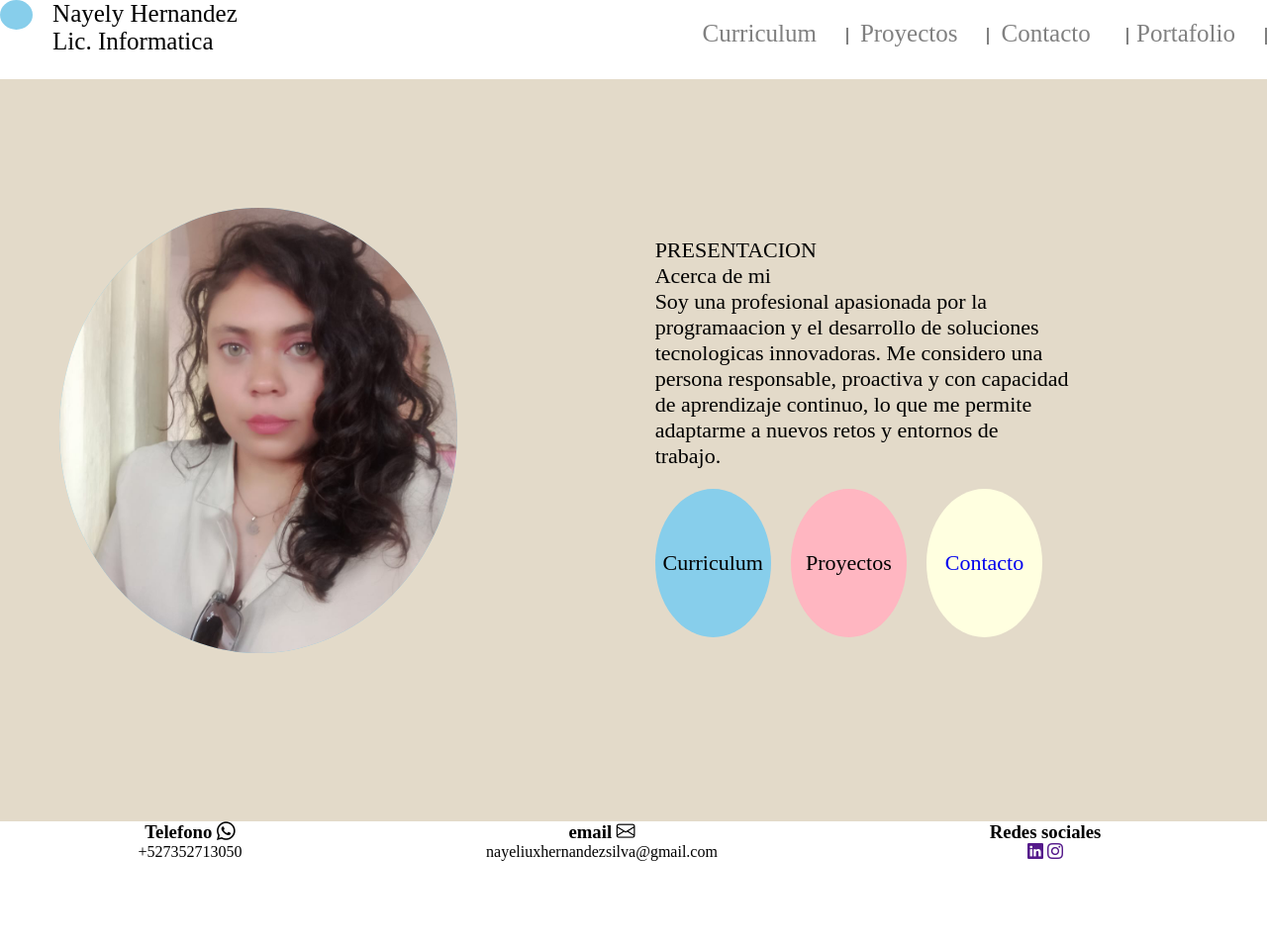
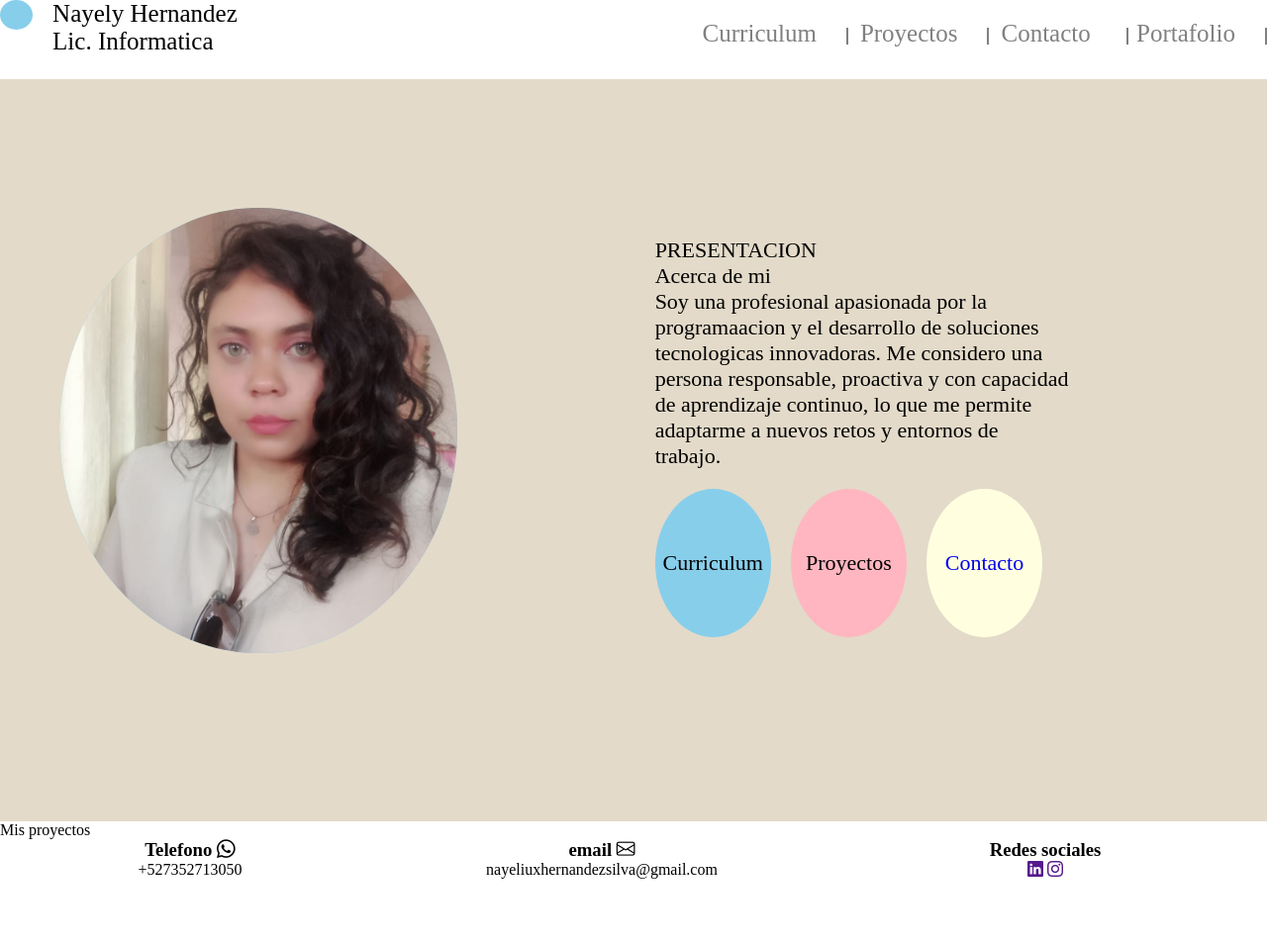
Before and after one commit to NayeHernandezS/NayeHernandezS.github.io, a plain HTML site: page index.html in a window 1280 px wide. Shown: the whole page at 99% size. Drawn offline with nearby package versions, Linux system fonts and the light colour scheme.

Commit message:
Update index.html

```diff
--- a/index.html
+++ b/index.html
@@ -46,6 +46,10 @@
 </div>
 </div>
 
+	<div class="proyectos">
+		<p>Mis proyectos</p>
+	</div>
+
 
 <div class="contacto">
     <div class="telefono"><h3>Telefono <i class="bi bi-whatsapp"></i></h3>
```
